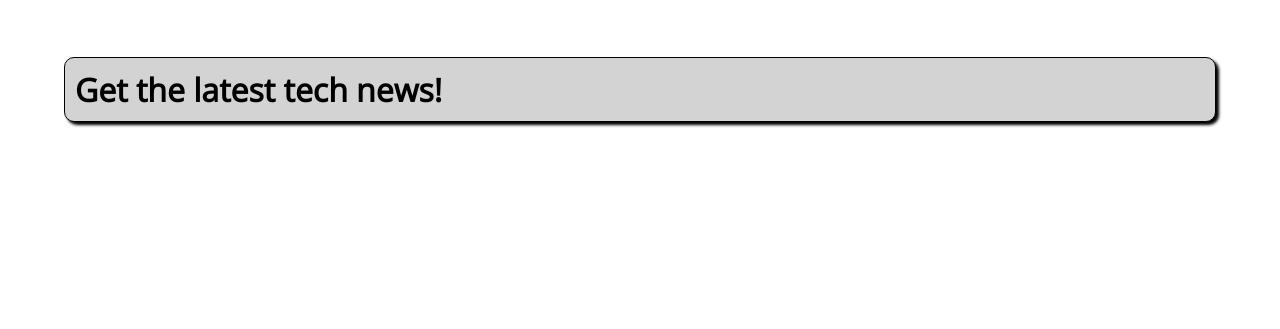
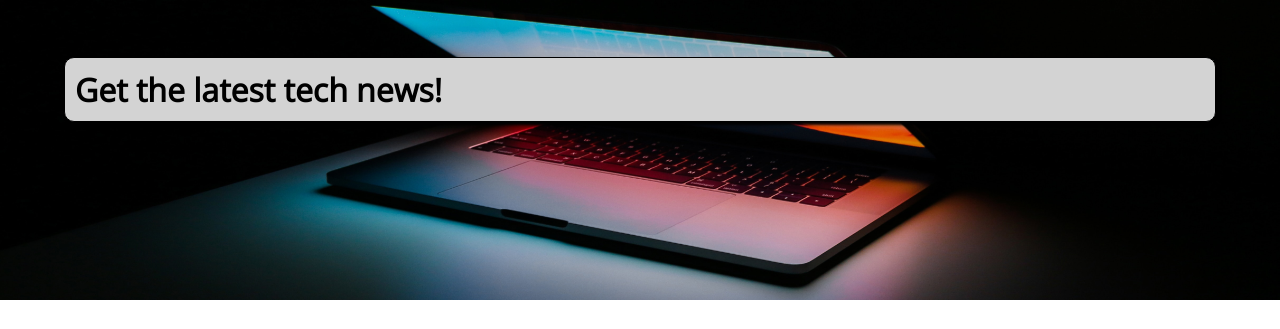
Before and after one commit to yoskie/nuxt-sample, a Nuxt app: page / in a window 1280 px wide. Shown: the top 329 px of the page. Built offline with nearby package versions, Linux system fonts and the light colour scheme; grey boxes are pictures that could not be loaded.

Commit message:
feat: background image added

```diff
--- a/pages/index.vue
+++ b/pages/index.vue
@@ -43,6 +43,7 @@
     position: relative;
     padding: 30px;
     box-sizing: border-box;
+    background-image: url('~assets/images/ales-nesetril-Im7lZjxeLhg-unsplash.jpg');
     background-position: center;
     background-size: cover;
   }
```
Also changed, not shown: assets/images/ales-nesetril-Im7lZjxeLhg-unsplash.jpg (added).
